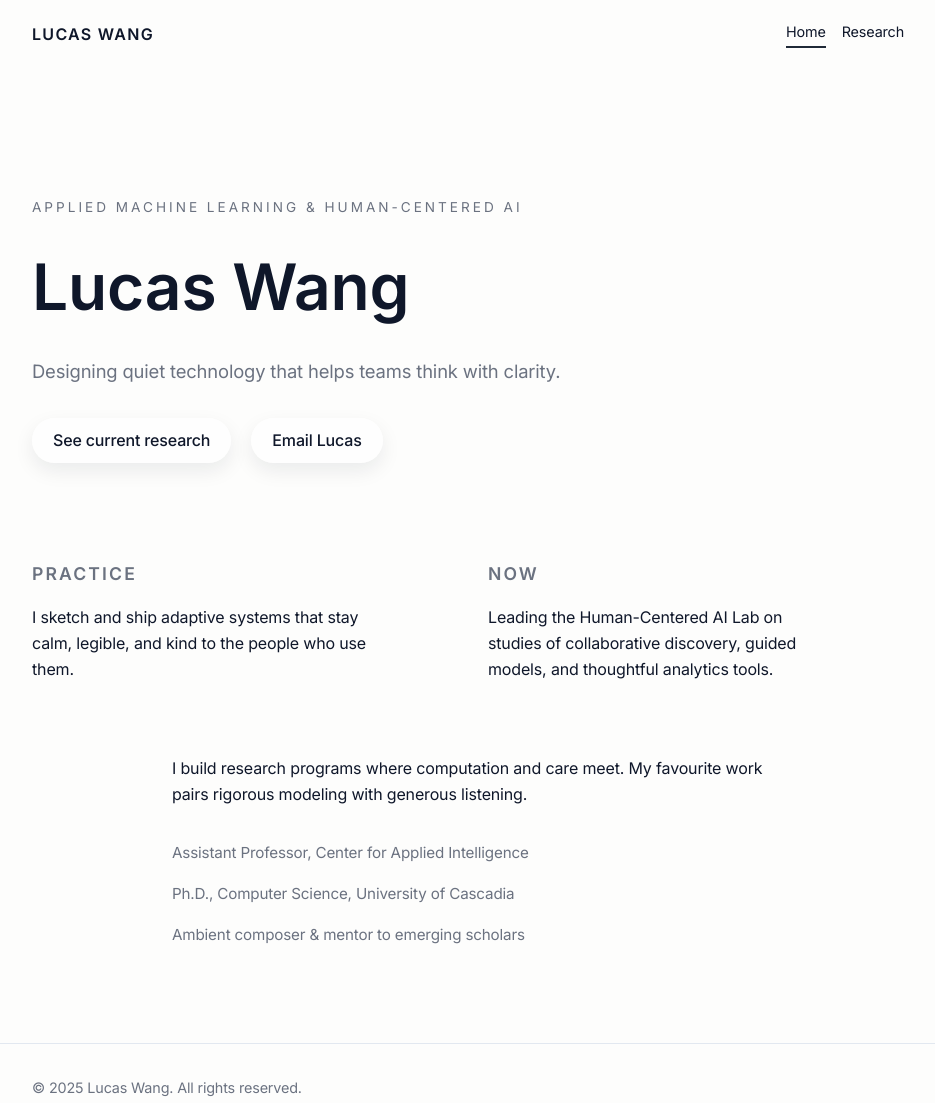
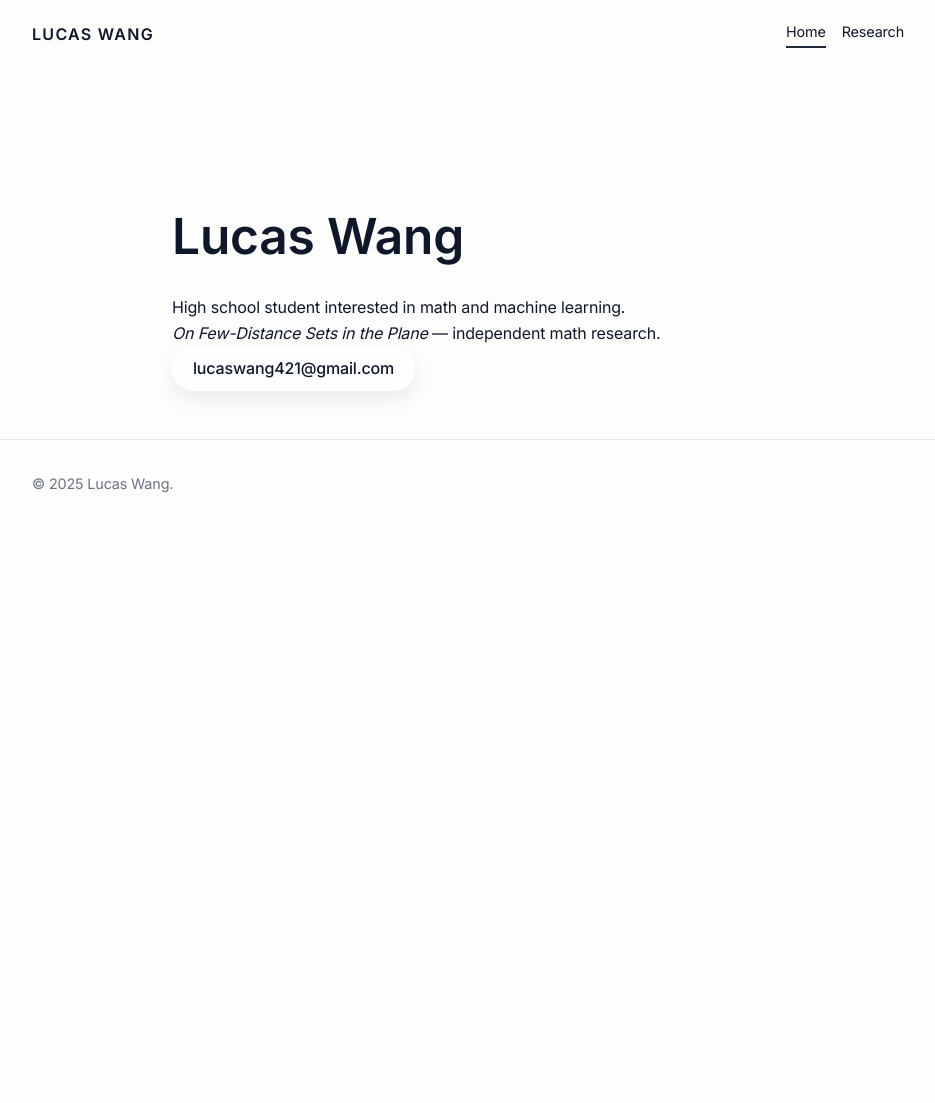
Before and after one commit to wluc421/wluc421.github.io, a plain HTML site: page index.html in a window 1280 px wide. Shown: the whole page, without its empty margins (172-1107 px from the left). After the commit the page ends 800 px from the top, so only its background shows below. Drawn offline with Linux system fonts and the light colour scheme.

Commit message:
Simplify site copy for Lucas Wang

```diff
--- a/index.html
+++ b/index.html
@@ -23,46 +23,19 @@
     </header>
 
     <main>
-        <section class="hero">
-            <div class="container">
-                <p class="eyebrow">Applied machine learning & human-centered AI</p>
+        <section class="hero minimal">
+            <div class="container narrow">
                 <h1>Lucas Wang</h1>
-                <p class="lead">Designing quiet technology that helps teams think with clarity.</p>
-                <div class="hero-actions">
-                    <a class="soft-link" href="research.html">See current research</a>
-                    <a class="soft-link" href="mailto:lucas.wang@university.edu">Email Lucas</a>
-                </div>
-            </div>
-        </section>
-
-        <section class="essentials">
-            <div class="container split">
-                <div>
-                    <h2>Practice</h2>
-                    <p>I sketch and ship adaptive systems that stay calm, legible, and kind to the people who use them.</p>
-                </div>
-                <div>
-                    <h2>Now</h2>
-                    <p>Leading the Human-Centered AI Lab on studies of collaborative discovery, guided models, and thoughtful analytics tools.</p>
-                </div>
-            </div>
-        </section>
-
-        <section class="bio">
-            <div class="container narrow">
-                <p>I build research programs where computation and care meet. My favourite work pairs rigorous modeling with generous listening.</p>
-                <ul class="inline-list">
-                    <li>Assistant Professor, Center for Applied Intelligence</li>
-                    <li>Ph.D., Computer Science, University of Cascadia</li>
-                    <li>Ambient composer & mentor to emerging scholars</li>
-                </ul>
+                <p>High school student interested in math and machine learning.</p>
+                <p><em>On Few-Distance Sets in the Plane</em> — independent math research.</p>
+                <a class="soft-link" href="mailto:lucaswang421@gmail.com">lucaswang421@gmail.com</a>
             </div>
         </section>
     </main>
 
     <footer class="site-footer">
         <div class="container">
-            <p>&copy; <span id="year"></span> Lucas Wang. All rights reserved.</p>
+            <p>&copy; <span id="year"></span> Lucas Wang.</p>
         </div>
     </footer>
     <script>
```
Also changed, not shown: research.html (+7 -20 lines).
